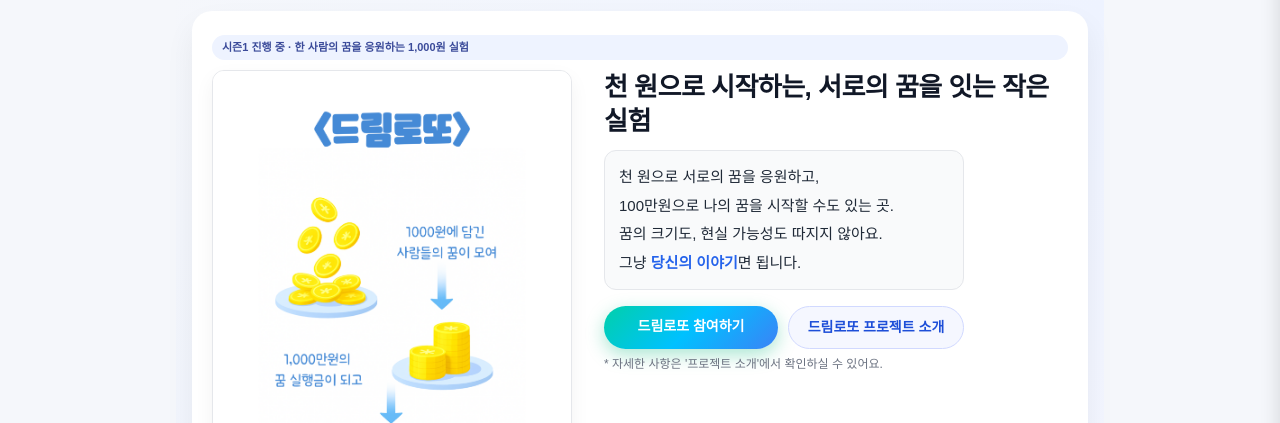
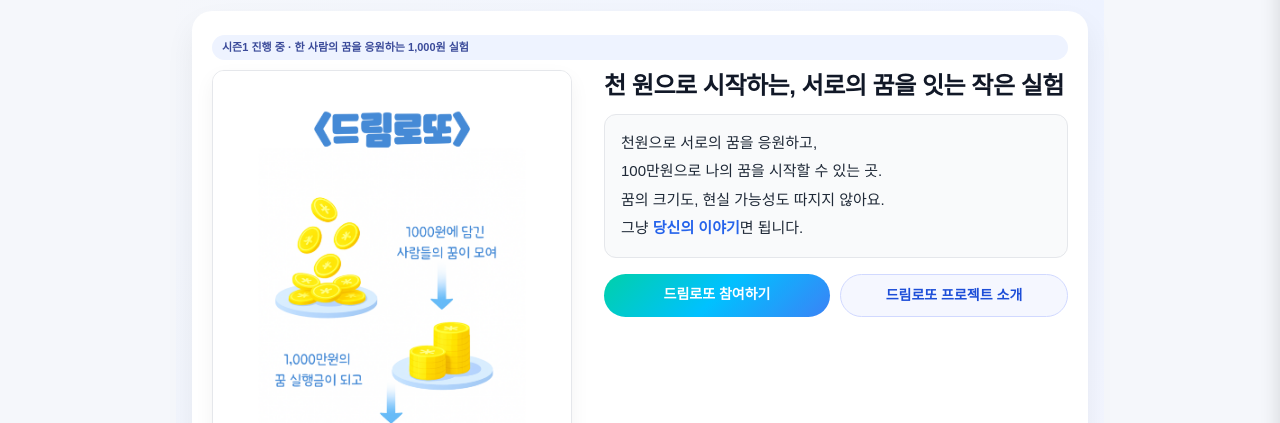
Before and after one commit to mrexfluencer-oss/dream_lotto_1119, a Next.js app: page / in a window 1280 px wide. Shown: the part 278-701 px from the top of the page. Built offline with nearby package versions, Linux system fonts and the light colour scheme; no server answers.

Commit message:
배열 수정

```diff
--- a/app/page.tsx
+++ b/app/page.tsx
@@ -286,35 +286,38 @@ export default function HomePage() {
 <div
   style={{
     flex: 1,
-                    minWidth: "280px",
+    minWidth: "0",          // 🔥 flex item overflow 방지 핵심
+    width: "100%",          // 🔥 모바일에서 강제 정렬
+    boxSizing: "border-box",
     display: "flex",
     flexDirection: "column",
-                    justifyContent: "center",
   }}
 >
   {/* 제목 */}
   <h1
     style={{
-                      fontSize: "26px",
+      fontSize: "24px",
       fontWeight: 700,
       margin: 0,
       letterSpacing: "-0.02em",
       color: "#111827",
-                      lineHeight: 1.32,
+      lineHeight: 1.35,
       marginBottom: "12px",
     }}
   >
     천 원으로 시작하는, 서로의 꿈을 잇는 작은 실험
   </h1>
 
-                  {/* 본문을 카드처럼 감싸서 정렬 안정화 */}
+  {/* 본문 박스 */}
   <div
     style={{
-                      padding: "12px 14px",
+      padding: "14px 16px",
       borderRadius: "12px",
       backgroundColor: "#f9fafb",
       border: "1px solid #e5e7eb",
-                      maxWidth: "360px",
+      width: "100%",          // 🔥 텍스트 박스도 부모 너비에 맞게
+      boxSizing: "border-box",
+      marginBottom: "16px",
     }}
   >
     <p
@@ -327,8 +330,8 @@ export default function HomePage() {
         whiteSpace: "pre-line",
       }}
     >
-                      천 원으로 서로의 꿈을 응원하고,{"\n"}
-                      100만원으로 나의 꿈을 시작할 수도 있는 곳.{"\n"}
+      천원으로 서로의 꿈을 응원하고,{"\n"}
+      100만원으로 나의 꿈을 시작할 수 있는 곳.{"\n"}
       꿈의 크기도, 현실 가능성도 따지지 않아요.{"\n"}
       그냥{" "}
       <span style={{ color: "#2563eb", fontWeight: 700 }}>
@@ -338,25 +341,23 @@ export default function HomePage() {
     </p>
   </div>
 
-                  {/* 버튼 2개 – 가로 정렬, 좁으면 자동 줄바꿈 */}
+  {/* 버튼 2개: 화면 따라 정렬 */}
   <div
     style={{
       display: "flex",
       gap: "10px",
       flexWrap: "wrap",
-                      marginTop: "16px",
-                      maxWidth: "360px",
+      width: "100%",      // 🔥 버튼 폭도 부모 폭 따라감
+      boxSizing: "border-box",
     }}
   >
-                    {/* 드림로또 참여하기 */}
     <a
       href="https://www.wadiz.kr/"
       target="_blank"
       rel="noreferrer"
       style={{
         flex: 1,
-                        minWidth: "150px",
-                        padding: "10px 18px",
+        padding: "10px 16px",
         borderRadius: "999px",
         textAlign: "center",
         background:
@@ -364,20 +365,17 @@ export default function HomePage() {
         color: "#ffffff",
         fontSize: "14px",
         fontWeight: 600,
-                        boxShadow: "0 6px 18px rgba(16, 185, 129, 0.35)",
         textDecoration: "none",
       }}
     >
       드림로또 참여하기
     </a>
 
-                    {/* 프로젝트 소개 */}
     <a
       href="/project"
       style={{
         flex: 1,
-                        minWidth: "150px",
-                        padding: "10px 18px",
+        padding: "10px 16px",
         borderRadius: "999px",
         textAlign: "center",
         border: "1px solid #d1d9ff",
@@ -390,17 +388,6 @@ export default function HomePage() {
     >
       드림로또 프로젝트 소개
     </a>
-                  </div>
-
-                  <div
-                    style={{
-                      fontSize: "12px",
-                      color: "#6b7280",
-                      marginTop: "6px",
-                      maxWidth: "360px",
-                    }}
-                  >
-                    * 자세한 사항은 &apos;프로젝트 소개&apos;에서 확인하실 수 있어요.
   </div>
 </div>
 
```
Lines whose indentation alone changed are shown as unchanged.
